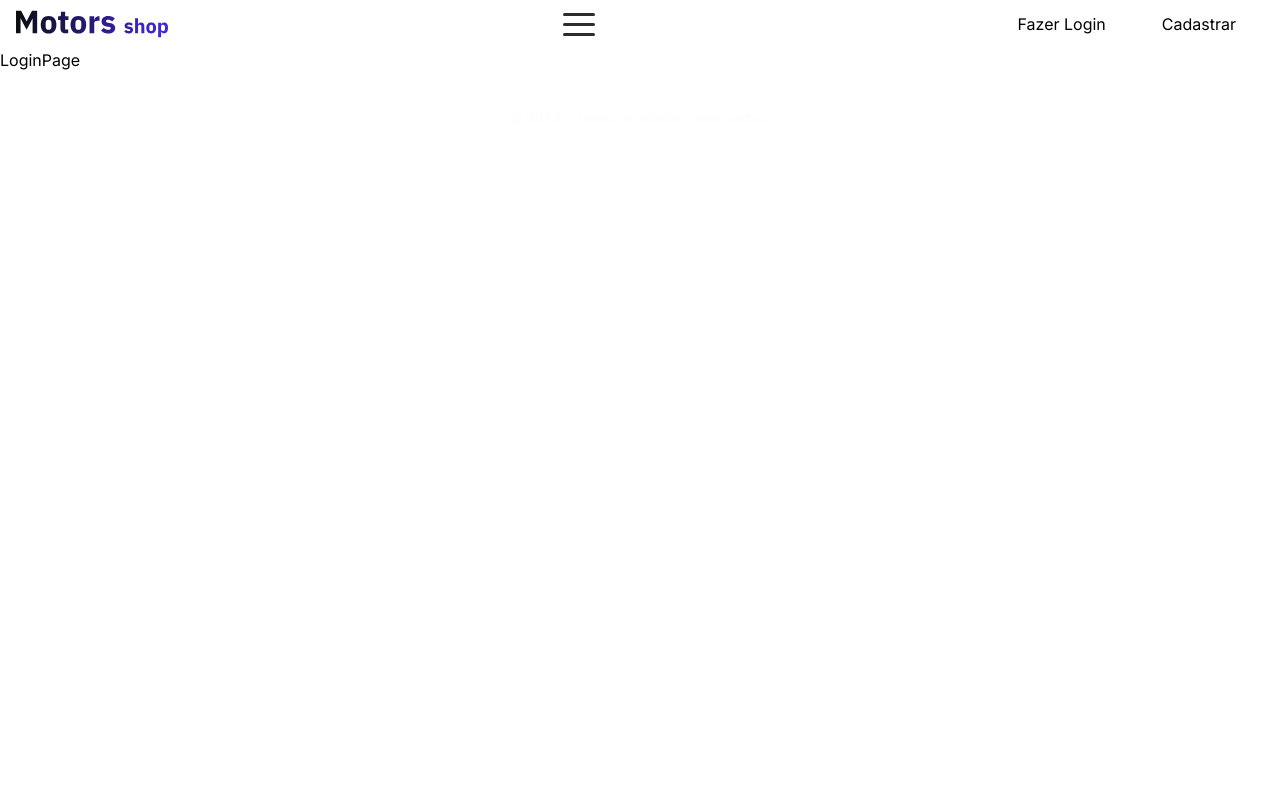
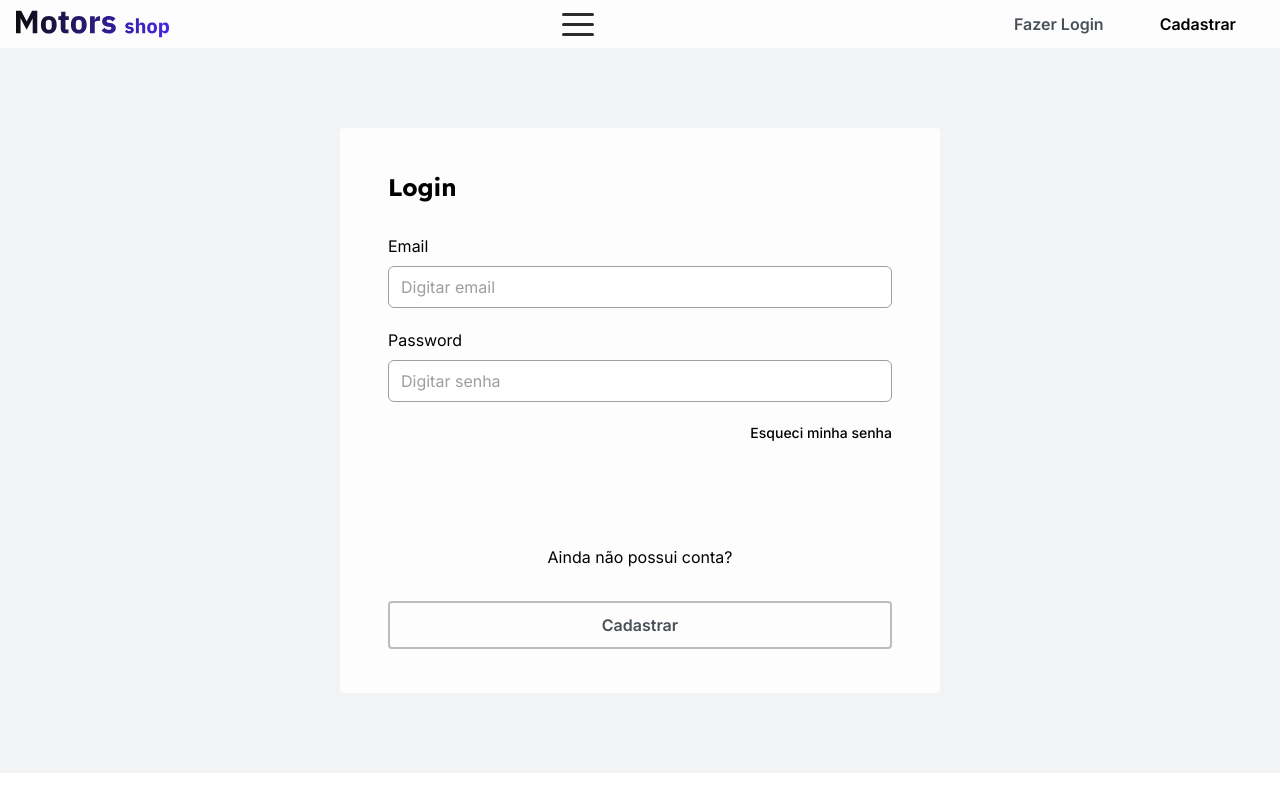
Before and after one commit to rafaeuus/motor-shop-front, a Next.js app: page /login in a window 1280 px wide. Shown: the top 812 px of the page. Built offline with nearby package versions, Linux system fonts and the light colour scheme.

Commit message:
feat: creates base login page, with request

```diff
--- a/src/Components/Input/index.tsx
+++ b/src/Components/Input/index.tsx
@@ -10,7 +10,7 @@ interface InputProps extends InputHTMLAttributes<HTMLInputElement> {
 
 const Input = ({ error, label, register, ...rest }: InputProps) => {
   let componentClasses =
-    "prose-body-2-400 block w-full rounded-md border-2 border-grey7 bg-transparent p-4 outline-none transition hover:border-grey8 hover:bg-grey8 focus:border-Brand2 focus:bg-grey9 placeholder-grey3";
+    "prose-body-2-400! block! w-full! rounded-md border-2! border-grey7! bg-transparent! p-4! outline-none! transition! hover:border-grey8! hover:bg-grey8! focus:border-Brand2! focus:bg-grey9! placeholder-grey3!";
 
   return (
     <div className="flex flex-col gap-2">
@@ -29,7 +29,7 @@ const Input = ({ error, label, register, ...rest }: InputProps) => {
             : componentClasses
         }
       />
-      ;
+      {error ? <span className="prose-body-1-600 text-red-900">{error}</span> : null}
     </div>
   );
 };
--- a/src/Components/Navbar/NavDefault/index.tsx
+++ b/src/Components/Navbar/NavDefault/index.tsx
@@ -8,7 +8,7 @@ export const NavDefault = ({ style }: InavDefaultProps) => {
   return (
     <nav className={style}>
       <Link
-        href={"/"}
+        href={"/login"}
         className="prose-body-1-600 flex  h-12  w-auto items-center  justify-center  rounded px-7 py-3  text-grey2 hover:bg-grey8"
         id="link-login-page">
         Fazer Login
--- /dev/null
+++ b/src/app/(auth)/login/loginSchema.ts
@@ -0,0 +1,8 @@
+import { z } from "zod";
+
+export const loginSchema = z.object({
+  email: z.string().nonempty("Campo obrigatório").email("Formato de e-mail inválido"),
+  password: z.string().min(6, "A senha deve possuir no mínimo 6 caracteres")
+});
+
+export type ILoginForm = z.infer<typeof loginSchema>;
--- a/src/app/(auth)/login/page.tsx
+++ b/src/app/(auth)/login/page.tsx
@@ -1,5 +1,76 @@
+"use client";
+
+import { Button } from "@/Components/Button";
+import Input from "@/Components/Input";
+import Link from "next/link";
+import { SubmitHandler, useForm } from "react-hook-form";
+import { ILoginForm, loginSchema } from "./loginSchema";
+import { zodResolver } from "@hookform/resolvers/zod";
+import { toast } from "react-hot-toast";
+import { api } from "@/services/api";
+import { useRouter } from "next/router";
 const LoginPage = () => {
-  return <div>LoginPage</div>;
+  // const router = useRouter();
+
+  const {
+    register,
+    handleSubmit,
+    formState: { errors }
+  } = useForm<ILoginForm>({
+    mode: "onSubmit",
+    resolver: zodResolver(loginSchema)
+  });
+
+  const submitLogin: SubmitHandler<ILoginForm> = async (data): Promise<void> => {
+    const toaster = toast.loading("Realizando login, aguarde!");
+
+    try {
+      const response = await api.post("/login", data);
+      toast.dismiss(toaster);
+      toast.success("Login realizado!");
+      console.log("Token: ", response.data.token);
+      // router.push("/");
+    } catch (error: any) {
+      console.log(error);
+      toast.dismiss(toaster);
+      toast.error(error.response.data.message);
+    }
+  };
+  return (
+    <div className="flex justify-center bg-grey8 py-20">
+      <div className="w-4/5 max-w-[600px] rounded bg-grey10 px-12 py-11">
+        <h2 className="prose-heading-5-500">Login</h2>
+        <form onSubmit={handleSubmit(submitLogin)} className="mt-8 flex flex-col gap-5" noValidate>
+          <Input
+            register={register("email")}
+            label="Email"
+            type="email"
+            placeholder="Digitar email"
+            error={errors.email?.message}
+          />
+          <Input
+            register={register("password")}
+            label="Password"
+            type="password"
+            placeholder="Digitar senha"
+            error={errors.password?.message}
+          />
+          <Link className="prose-body-2-500 flex justify-end" href={"/recover"}>
+            Esqueci minha senha
+          </Link>
+          <Button type="submit" variant="gradient" color="blue" size="primary">
+            Entrar
+          </Button>
+        </form>
+        <p className="my-8 w-full text-center">Ainda não possui conta?</p>
+        <Link
+          href={"/register"}
+          className="prose-body-1-600 flex h-12 w-auto items-center justify-center rounded border-2 border-gray-400 px-7 text-grey2 hover:bg-grey8">
+          Cadastrar
+        </Link>
+      </div>
+    </div>
+  );
 };
 
 export default LoginPage;
--- /dev/null
+++ b/src/services/api.ts
@@ -0,0 +1,3 @@
+import axios from "axios";
+
+export const api = axios.create({ baseURL: "http://localhost:4000", timeout: 7000 });
--- a/tailwind.config.js
+++ b/tailwind.config.js
@@ -218,6 +218,14 @@ export default withMT({
             lineHeight: "1.625"
           }
         },
+        "body-2-500": {
+          css: {
+            fontSize: "0.875rem",
+            fontFamily: "var(--font-inter)",
+            fontWeight: "500",
+            lineHeight: "1.625"
+          }
+        },
         "body-2-600": {
           css: {
             fontSize: "0.875rem",
```
